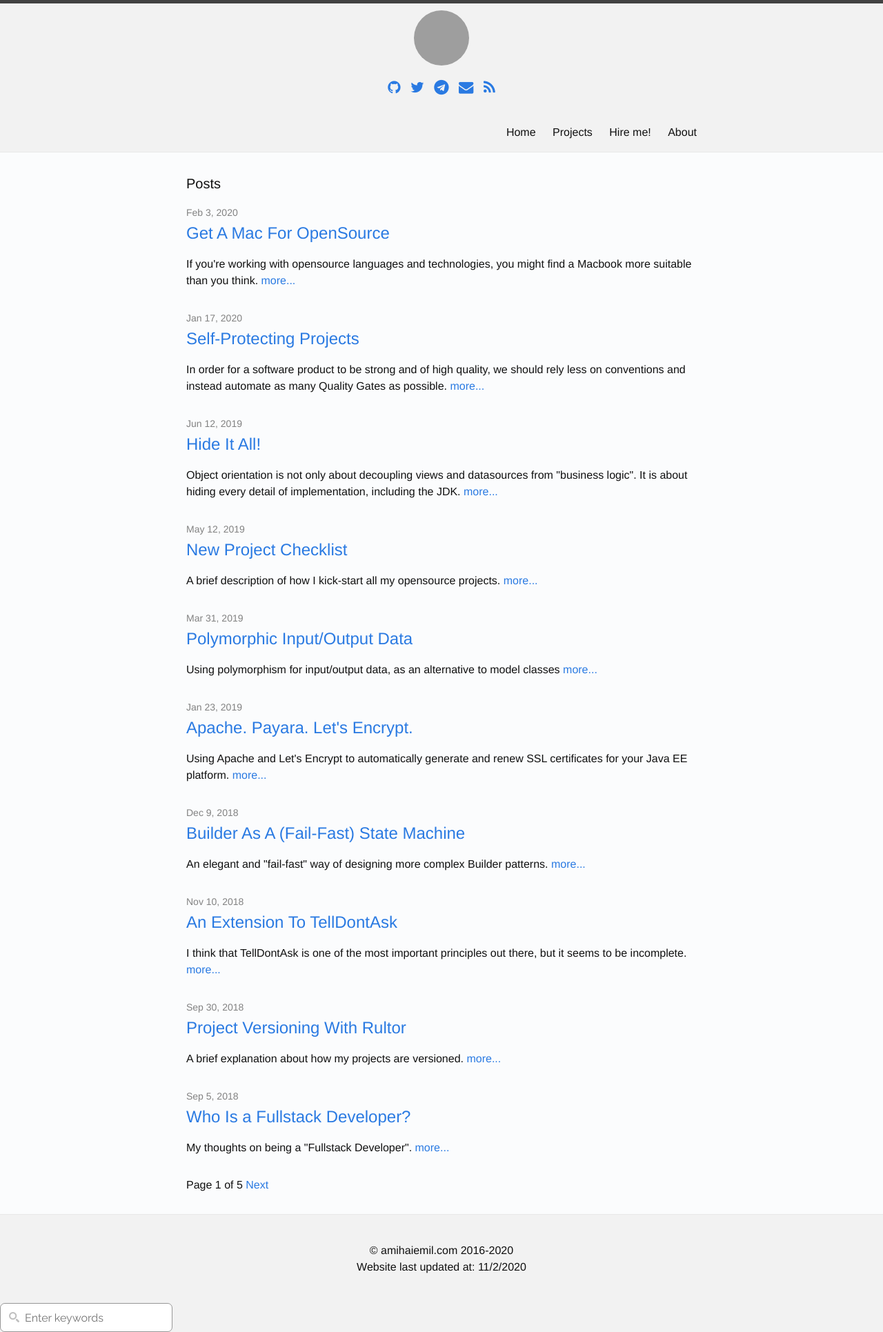
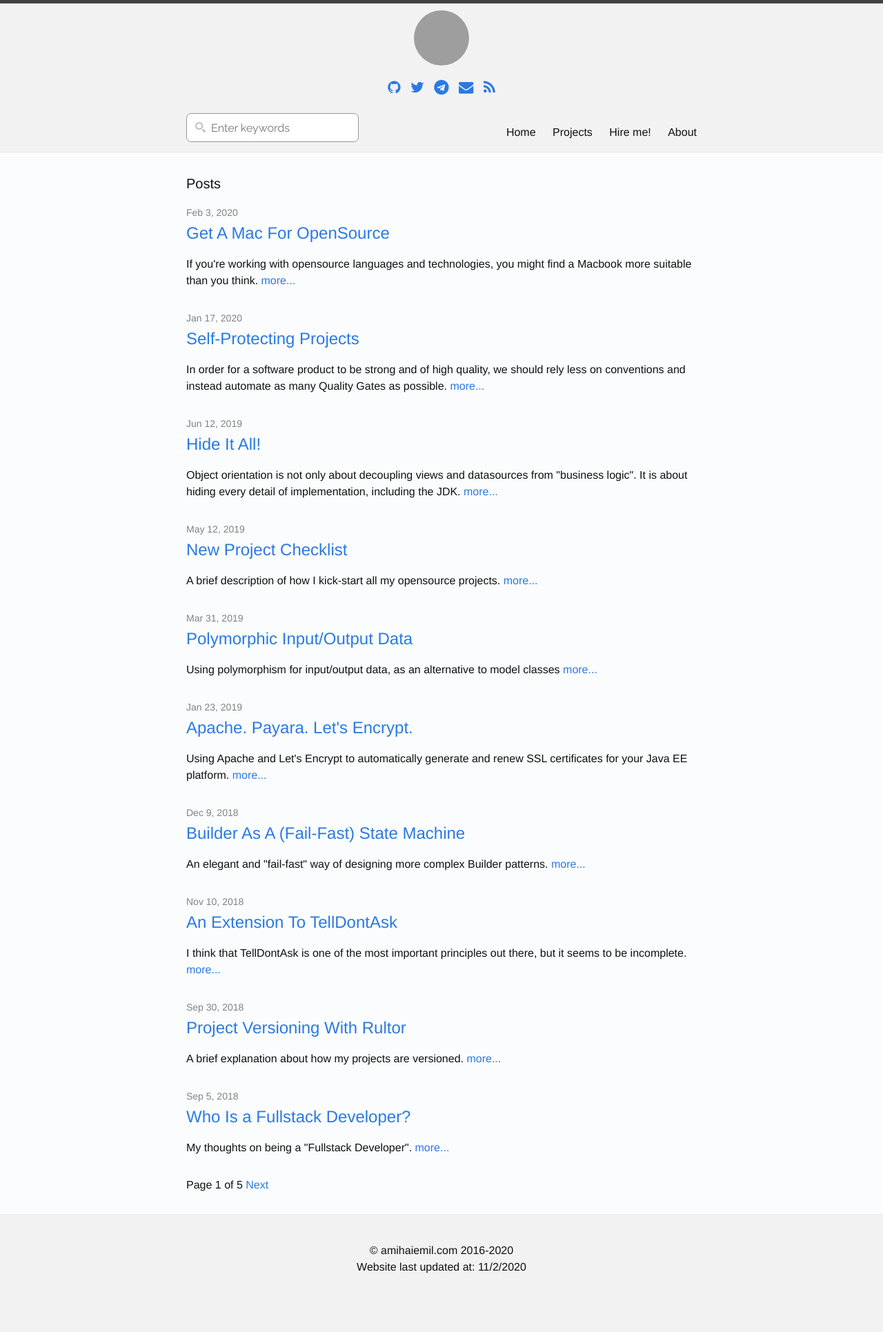
Before and after one commit to amihaiemil/amihaiemil.github.io, a Jekyll site: the page built from index.html, in a window 1280 px wide. Shown: the whole page at 69% size. Built offline with Jekyll 4.4.1, drawn with Linux system fonts in a browser that asks for light colours; the list of posts is cut into pages by our own code; after the commit the page ends 1889 px from its top, so only the background shows below that; grey boxes are pictures that could not be loaded.

Commit message:
Update header.html

```diff
--- a/_includes/header.html
+++ b/_includes/header.html
@@ -51,7 +51,8 @@
     <nav class="site-nav-search">
       <a class="menu-icon fa fa-search fa-lg"></a>
       <div class="search-mobile">
-        <div id="charles-search"></div>
+        <!--div where the search widget is generated-->
+        <div id="elasticlunr-search-widget"></div>
       </div>
     </nav>
   </div>
```
